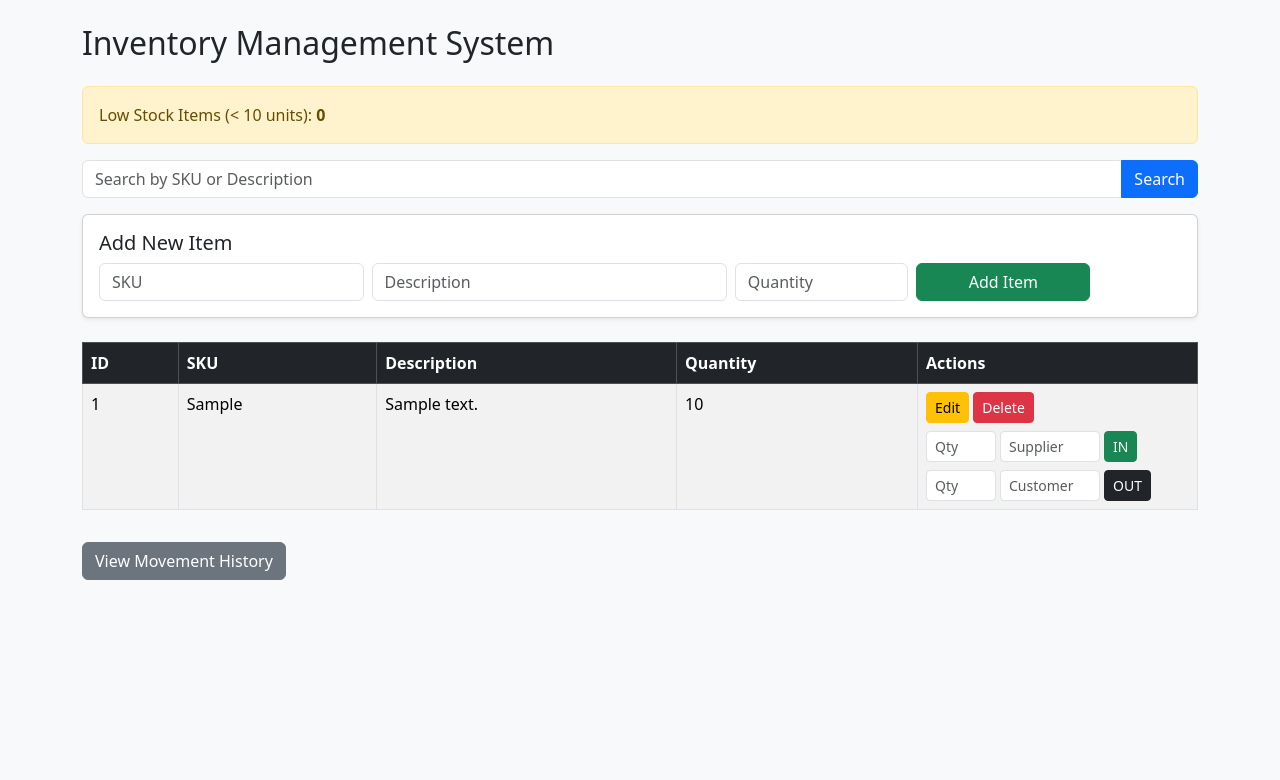
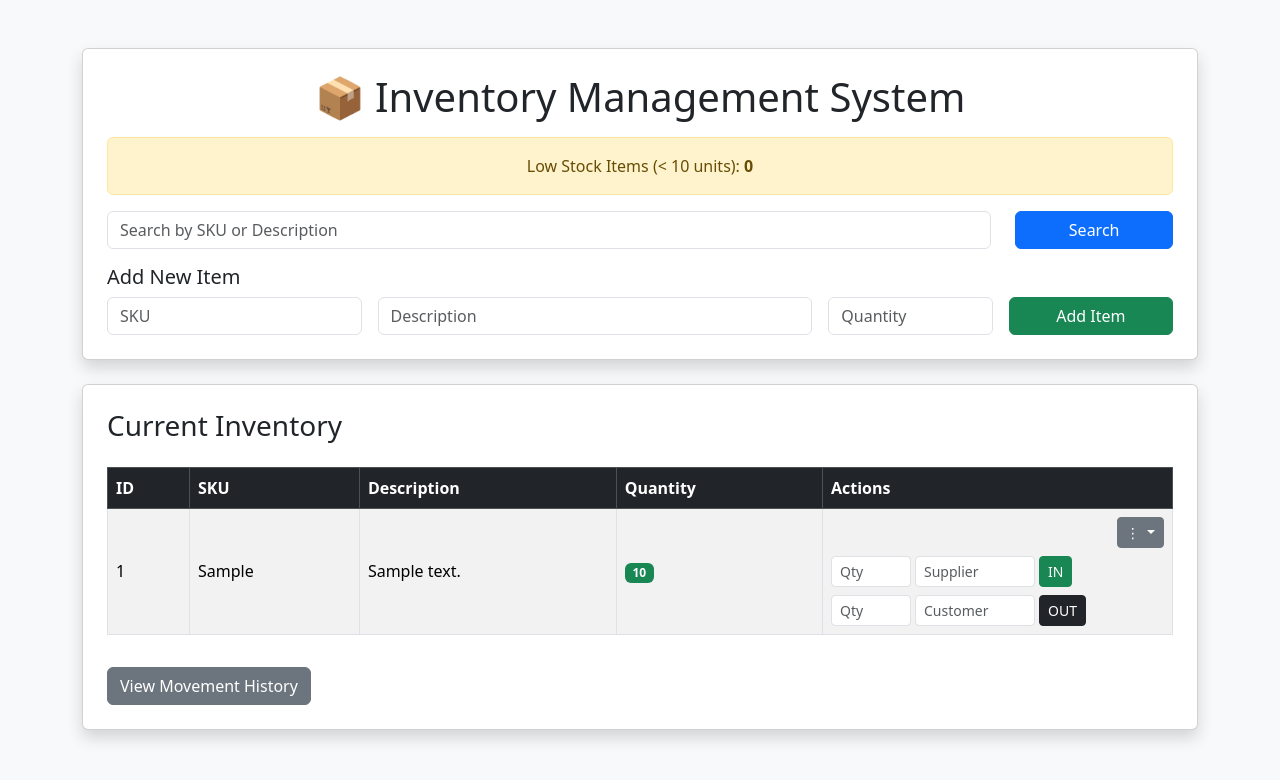
Before and after one commit to maxjack20001-bot/logistics_system-, a FastAPI app: page / in a window 1280 px wide. Shown: the top 780 px of the page. Run offline with FastAPI, Linux system fonts and the light colour scheme; tables that the repository leaves empty hold one stand-in row (values such as "Sample post").

Commit message:
Update index.html

```diff
--- a/templates/index.html
+++ b/templates/index.html
@@ -1,59 +1,72 @@
 <!DOCTYPE html>
 <html>
 <head>
-    <title>Inventory System</title>
+    <title>Inventory Dashboard</title>
     <link href="https://cdn.jsdelivr.net/npm/bootstrap@5.3.2/dist/css/bootstrap.min.css" rel="stylesheet">
 </head>
 <body class="bg-light">
 
-<div class="container mt-4">
+<div class="container mt-5">
 
-    <h2 class="mb-4">Inventory Management System</h2>
+    <!-- HEADER CARD -->
+    <div class="card shadow p-4">
+        <h1 class="mb-3 text-center">📦 Inventory Management System</h1>
 
-    <!-- Low Stock Alert -->
-    <div class="alert alert-warning">
-        Low Stock Items (< 10 units): <strong>{{ low_stock_count }}</strong>
+        <!-- LOW STOCK -->
+        <div class="alert alert-warning text-center">
+            Low Stock Items (&lt; 10 units):
+            <strong>{{ low_stock_count }}</strong>
         </div>
 
-    <!-- Search Bar -->
-    <form method="get" action="/" class="mb-3">
-        <div class="input-group">
-            <input type="text" name="search" value="{{ search }}"
-                   class="form-control" placeholder="Search by SKU or Description">
-            <button class="btn btn-primary">Search</button>
+        <!-- SEARCH -->
+        <form method="get" action="/" class="row mb-3">
+            <div class="col-md-10">
+                <input type="text" name="search" class="form-control"
+                       placeholder="Search by SKU or Description"
+                       value="{{ search }}">
+            </div>
+            <div class="col-md-2">
+                <button class="btn btn-primary w-100">Search</button>
             </div>
         </form>
 
-    <!-- Add Item Form -->
-    <div class="card mb-4 shadow-sm">
-        <div class="card-body">
+        <!-- ADD ITEM -->
         <h5>Add New Item</h5>
-            <form action="/add" method="post" class="row g-2">
+        <form action="/add" method="post" class="row g-3">
             <div class="col-md-3">
-                    <input type="text" name="sku" class="form-control" placeholder="SKU" required>
+                <input type="text" name="sku" class="form-control"
+                       placeholder="SKU" required>
             </div>
-                <div class="col-md-4">
-                    <input type="text" name="description" class="form-control" placeholder="Description" required>
+            <div class="col-md-5">
+                <input type="text" name="description" class="form-control"
+                       placeholder="Description" required>
             </div>
             <div class="col-md-2">
-                    <input type="number" name="quantity" class="form-control" placeholder="Quantity" required>
+                <input type="number" name="quantity" class="form-control"
+                       placeholder="Quantity" required>
             </div>
             <div class="col-md-2">
-                    <button class="btn btn-success w-100">Add Item</button>
+                <button type="submit"
+                        class="btn btn-success w-100">
+                        Add Item
+                </button>
             </div>
         </form>
     </div>
-    </div>
 
-    <!-- Inventory Table -->
-    <table class="table table-bordered table-striped bg-white">
+
+    <!-- INVENTORY TABLE -->
+    <div class="card shadow mt-4 p-4">
+        <h3>Current Inventory</h3>
+
+        <table class="table table-bordered table-striped mt-3 align-middle">
             <thead class="table-dark">
                 <tr>
                     <th>ID</th>
                     <th>SKU</th>
                     <th>Description</th>
                     <th>Quantity</th>
-                <th width="280">Actions</th>
+                    <th style="width:350px;">Actions</th>
                 </tr>
             </thead>
             <tbody>
@@ -64,47 +77,76 @@
                     <td>{{ item.description }}</td>
                     <td>
                         {% if item.quantity < 10 %}
-                        <span class="text-danger fw-bold">{{ item.quantity }}</span>
+                            <span class="badge bg-danger">{{ item.quantity }}</span>
                         {% else %}
-                        {{ item.quantity }}
+                            <span class="badge bg-success">{{ item.quantity }}</span>
                         {% endif %}
                     </td>
+
                     <td>
 
-                    <!-- Edit Button -->
-                    <a href="/edit/{{ item.id }}" class="btn btn-sm btn-warning">Edit</a>
-
-                    <!-- Delete Button -->
-                    <form action="/delete/{{ item.id }}" method="post"
-                          style="display:inline;">
-                        <button class="btn btn-sm btn-danger"
-                                onclick="return confirm('Delete this item?')">
+                        <!-- 3 DOT DROPDOWN -->
+                        <div class="dropdown text-end mb-2">
+                            <button class="btn btn-sm btn-secondary dropdown-toggle"
+                                    type="button"
+                                    data-bs-toggle="dropdown">
+                                ⋮
+                            </button>
+                            <ul class="dropdown-menu">
+                                <li>
+                                    <a class="dropdown-item"
+                                       href="/edit/{{ item.id }}">
+                                        Edit
+                                    </a>
+                                </li>
+                                <li>
+                                    <form action="/delete/{{ item.id }}"
+                                          method="post">
+                                        <button type="submit"
+                                                class="dropdown-item text-danger">
                                             Delete
                                         </button>
                                     </form>
+                                </li>
+                            </ul>
+                        </div>
 
-                    <!-- INBOUND -->
-                    <form action="/inbound/{{ item.id }}" method="post"
-                          class="d-flex gap-1 mt-2">
-                        <input type="number" name="quantity"
+                        <!-- INBOUND FORM -->
+                        <form action="/inbound/{{ item.id }}"
+                              method="post"
+                              class="d-flex gap-1 mb-2">
+                            <input type="number"
+                                   name="quantity"
                                    class="form-control form-control-sm"
-                               placeholder="Qty" required style="width:70px;">
-                        <input type="text" name="partner"
+                                   placeholder="Qty"
+                                   required style="width:80px;">
+                            <input type="text"
+                                   name="partner"
                                    class="form-control form-control-sm"
-                               placeholder="Supplier" required style="width:100px;">
-                        <button class="btn btn-sm btn-success">IN</button>
+                                   placeholder="Supplier"
+                                   required style="width:120px;">
+                            <button class="btn btn-sm btn-success">
+                                IN
+                            </button>
                         </form>
 
-                    <!-- OUTBOUND -->
-                    <form action="/outbound/{{ item.id }}" method="post"
-                          class="d-flex gap-1 mt-2">
-                        <input type="number" name="quantity"
+                        <!-- OUTBOUND FORM -->
+                        <form action="/outbound/{{ item.id }}"
+                              method="post"
+                              class="d-flex gap-1">
+                            <input type="number"
+                                   name="quantity"
                                    class="form-control form-control-sm"
-                               placeholder="Qty" required style="width:70px;">
-                        <input type="text" name="partner"
+                                   placeholder="Qty"
+                                   required style="width:80px;">
+                            <input type="text"
+                                   name="partner"
                                    class="form-control form-control-sm"
-                               placeholder="Customer" required style="width:100px;">
-                        <button class="btn btn-sm btn-dark">OUT</button>
+                                   placeholder="Customer"
+                                   required style="width:120px;">
+                            <button class="btn btn-sm btn-dark">
+                                OUT
+                            </button>
                         </form>
 
                     </td>
@@ -113,12 +155,19 @@
             </tbody>
         </table>
 
-    <!-- Movement History Link -->
-    <a href="/movements" class="btn btn-secondary mt-3">
+        <!-- MOVEMENT HISTORY BUTTON -->
+        <div class="mt-3">
+            <a href="/movements" class="btn btn-secondary">
                 View Movement History
             </a>
+        </div>
 
     </div>
 
+</div>
+
+<!-- BOOTSTRAP JS (Required for dropdown) -->
+<script src="https://cdn.jsdelivr.net/npm/bootstrap@5.3.2/dist/js/bootstrap.bundle.min.js"></script>
+
 </body>
 </html>
```
Lines whose indentation alone changed are shown as unchanged.
